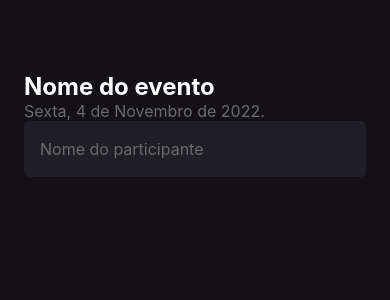
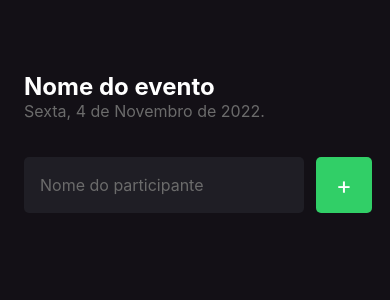
Before and after one commit to ColellaDev/EventList-Mobile, a React Native app: screen / in a window 390 px wide. Shown: the top 300 px of the page. Built offline with nearby package versions, Linux system fonts and the light colour scheme.

Commit message:
Implementando botão e form

```diff
--- a/package.json
+++ b/package.json
@@ -12,7 +12,10 @@
     "expo": "~51.0.8",
     "expo-status-bar": "~1.12.1",
     "react": "18.2.0",
-    "react-native": "0.74.1"
+    "react-native": "0.74.1",
+    "react-native-web": "~0.19.10",
+    "react-dom": "18.2.0",
+    "@expo/metro-runtime": "~3.2.1"
   },
   "devDependencies": {
     "@babel/core": "^7.20.0",
--- a/src/screens/Home/index.tsx
+++ b/src/screens/Home/index.tsx
@@ -1,8 +1,13 @@
-import { Text, TextInput, View } from "react-native";
+import { Text, TextInput, TouchableOpacity, View } from "react-native";
 
 import { styles } from "./style";
 
 export function Home() {
+
+  function handleParticipantAdd() {
+    console.log("Você clicou no botão de Adicionar!");
+  }
+
   return (
     <View style={styles.container}>
       <Text style={styles.eventName}>
@@ -13,11 +18,19 @@ export function Home() {
         Sexta, 4 de Novembro de 2022.
       </Text>
 
-      <TextInput
-        style={styles.input}
-        placeholder="Nome do participante"
-        placeholderTextColor="#6B6B6B"
-      />
+      <View style={styles.form}>
+        <TextInput
+          style={styles.input}
+          placeholder="Nome do participante"
+          placeholderTextColor="#6B6B6B"
+        />
+
+        <TouchableOpacity style={styles.button} onPress={handleParticipantAdd}>
+          <Text style={styles.buttonText}>
+            +
+          </Text>
+        </TouchableOpacity>
+      </View>
     </View>
   )
 }
--- a/src/screens/Home/style.ts
+++ b/src/screens/Home/style.ts
@@ -17,11 +17,31 @@ export const styles = StyleSheet.create({
     fontSize: 16
   },
   input: {
+    flex: 1,
     height: 56,
     backgroundColor: '#1F1E25',
     borderRadius: 5,
     color: '#FFFF',
     padding: 16,
     fontSize: 16,
+    marginRight: 12
+  },
+  buttonText: {
+    color: '#FFF',
+    fontSize: 24
+  },
+  button: {
+    width: 56,
+    height: 56,
+    borderRadius: 5,
+    backgroundColor: '#31CF67',
+    alignItems: 'center',
+    justifyContent: 'center'
+  },
+  form: {
+    width: '100%',
+    flexDirection: 'row',
+    marginTop: 36,
+    marginBottom: 42
   }
 })
```
Also changed, not shown: 1 other file (tests, documents, lock files or other folders).
